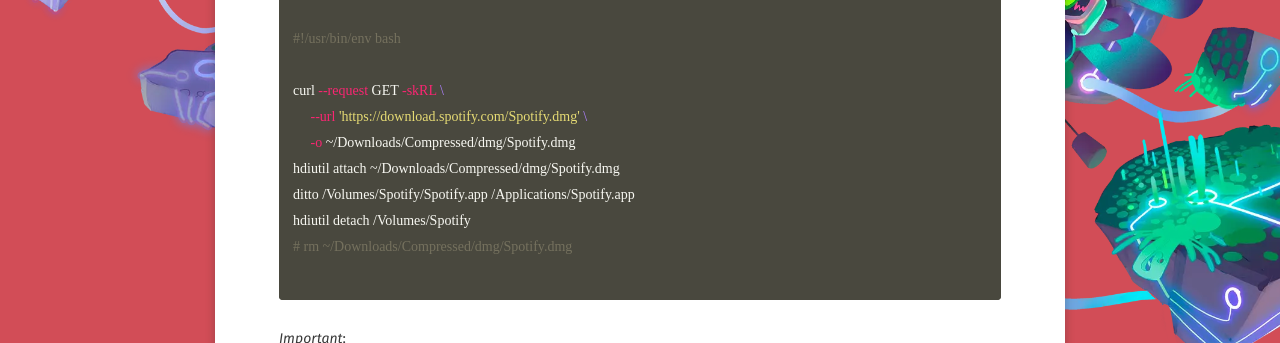
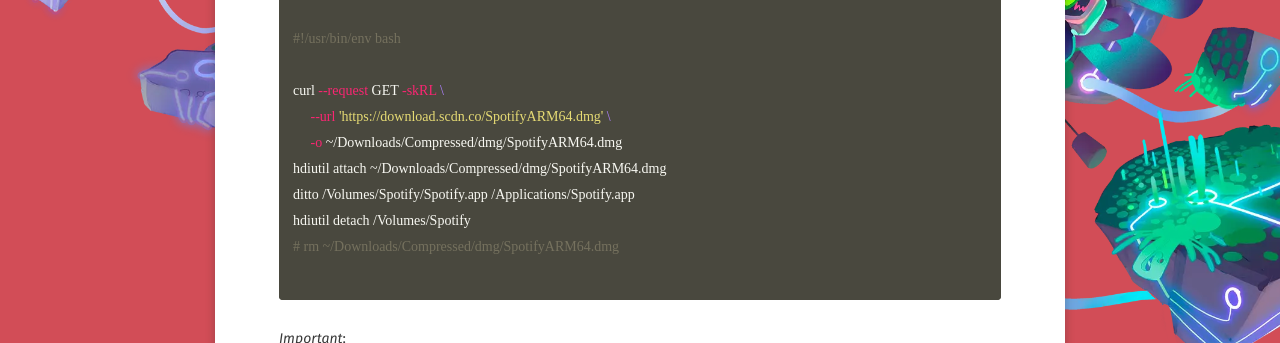
Before and after one commit to WebPavel/WebPavel.github.io, a Jekyll site: the page built from _posts/2025-11-09-install-Spotify-offline-on-macOS.md, in a window 1280 px wide. Shown: the part 521-864 px from the top of the page. Built offline with Jekyll 4.4.1, drawn with Linux system fonts in a browser that asks for light colours; some web fonts are replaced; comment, search, counter and statistics services are not loaded.

Commit message:
feat: update Spotify on macOS to the official aarch64 version

````diff
--- a/_posts/2025-11-09-install-Spotify-offline-on-macOS.md
+++ b/_posts/2025-11-09-install-Spotify-offline-on-macOS.md
@@ -18,12 +18,12 @@
 #!/usr/bin/env bash
 
 curl --request GET -skRL \
-     --url 'https://download.spotify.com/Spotify.dmg' \
-     -o ~/Downloads/Compressed/dmg/Spotify.dmg
-hdiutil attach ~/Downloads/Compressed/dmg/Spotify.dmg
+     --url 'https://download.scdn.co/SpotifyARM64.dmg' \
+     -o ~/Downloads/Compressed/dmg/SpotifyARM64.dmg
+hdiutil attach ~/Downloads/Compressed/dmg/SpotifyARM64.dmg
 ditto /Volumes/Spotify/Spotify.app /Applications/Spotify.app
 hdiutil detach /Volumes/Spotify
-# rm ~/Downloads/Compressed/dmg/Spotify.dmg
+# rm ~/Downloads/Compressed/dmg/SpotifyARM64.dmg
 
 ```
 
````
Also changed, not shown: 1 other file.
